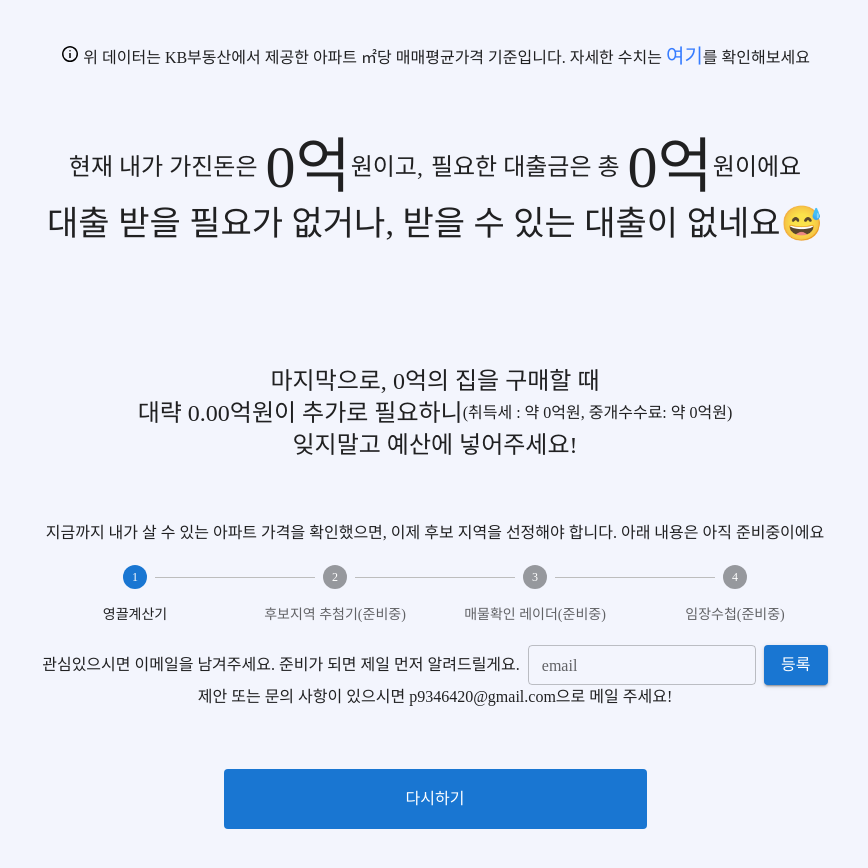
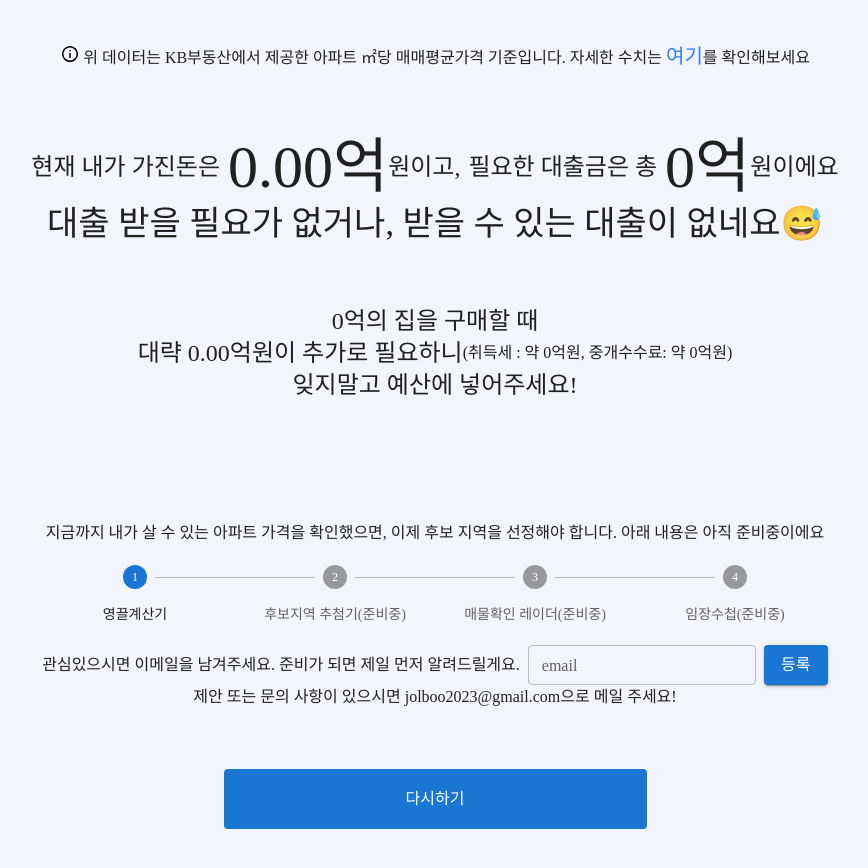
Before and after one commit to Bongbooski/jolbooNextJs, a Next.js app: page /soulGatheringCalculator/result in a window 1280 px wide. Shown: the part 746-1614 px from the top of the page, without its empty margins (205-1073 px from the left). Built offline with nearby package versions, Linux system fonts and the light colour scheme; a web font is replaced by a local one.

Commit message:
1차보완

```diff
--- a/constants/Common.ts
+++ b/constants/Common.ts
@@ -25,6 +25,8 @@ export interface PricePerSquareMeterType {
 }
 
 export enum HousePriceLitmitation {
+  DIDIMDOL_ADVANTAGE = 3,
+  DIDIMDOL_PRIME = 6,
   DIDIMDOL = 5,
   SPECIAL_HOME = 9,
 }
--- a/constants/Loan.ts
+++ b/constants/Loan.ts
@@ -3,6 +3,7 @@ export interface LoanResult {
   interest: number;
   loanAmount: string;
   interestAmount: string;
+  primeRate: number;
   fixedPaymentLoanAmountByMonth: number;
   fixedPrincipalPaymentLoanAmountFirstMonth: number;
 }
--- a/pages/soulGatheringCalculator/knowingMyself.tsx
+++ b/pages/soulGatheringCalculator/knowingMyself.tsx
@@ -13,6 +13,8 @@ import {
   Select,
   MenuItem,
   SelectChangeEvent,
+  Modal,
+  Box,
 } from "@mui/material";
 import { Dayjs } from "dayjs";
 import { AdapterDayjs } from "@mui/x-date-pickers/AdapterDayjs";
@@ -406,7 +408,7 @@ const Home: NextPageWithLayout = () => {
         </SurveyContents>
         <SurveyContents
           title={"다자녀 가구인가요?"}
-          description="성년이 되지 않은 자녀가 3명 이상이면 다자녀가구예요. 뱃속에 태아도 포함됩니다"
+          description="성년이 되지 않은 자녀가 2명 이상이면 다자녀가구예요. 뱃속에 태아도 포함됩니다"
         >
           <ToggleButtonGroup
             color="primary"
--- a/pages/soulGatheringCalculator/result.tsx
+++ b/pages/soulGatheringCalculator/result.tsx
@@ -34,6 +34,7 @@ import { Chart as ChartJS, ArcElement, Tooltip, Legend } from "chart.js";
 import { Doughnut } from "react-chartjs-2";
 import {
   FinalLoanResult,
+  HousePriceLitmitation,
   PaymentType,
   PricePerSquareMeter,
 } from "../../constants/Common";
@@ -43,6 +44,7 @@ import DistrictDescription from "../../components/DistrictDescription";
 import {
   calculateFixedPaymentLoanAmountByMonth,
   getCommaString,
+  getDidimdolHousePriceLimit,
   getFixedPrincipalInterest,
 } from "../../utils/CommonUtils";
 import SymbolSmall from "../../components/SymbolSmall";
@@ -83,11 +85,16 @@ const Result = () => {
   );
   const getMyAsset = useRecoilValue<number>(KnowingState.getMyAsset);
   const getLtv = useRecoilValue<number>(KnowingState.getLtv);
+  const internationalAge = useRecoilValue<number>(KnowingState.internationalAge);
+  const kidsCount = Number.parseInt(useRecoilValue<string>(KnowingState.kidsCount));
   const yearIncome = useRecoilValue<string>(KnowingState.yearIncome);
   const depositAmount = useRecoilValue<string>(KnowingState.depositAmount);
   const supportAmount = useRecoilValue<string>(KnowingState.supportAmount);
   const saveAmount = useRecoilValue<string>(KnowingState.saveAmount);
 
+  const isHavingKids = useRecoilValue<boolean | null>(KnowingState.isHavingKids);
+  const isNewCouple = useRecoilValue<boolean | null>(KnowingState.isNewCouple);
+  const isMarried = useRecoilValue<boolean>(KnowingState.isMarried);
   const isAbleDidimdol = useRecoilValue<boolean>(KnowingState.isAbleDidimdol);
   const [useDidimdol, setUseDidimdol] = useRecoilState<boolean>(
     KnowingState.useDidimdol
@@ -205,9 +212,12 @@ const Result = () => {
   }, [yearIncome]);
 
   useEffect(() => {
-    if (getMyAsset > 5) {
+    const didimdolHousePriceLimit = getDidimdolHousePriceLimit(isNewCouple || false, isMarried, isHavingKids || false, kidsCount, internationalAge);
+
+    if (getMyAsset >= didimdolHousePriceLimit || getMyAsset + Number.parseInt(supportAmount) >= didimdolHousePriceLimit) {
       setUseDidimdol(false);
-    } else if (getMyAsset > 9) {
+    }
+    if (getMyAsset >= 9 || getMyAsset + Number.parseInt(supportAmount) >= 9) {
       setUseSpecialHome(false);
     }
     // eslint-disable-next-line react-hooks/exhaustive-deps
@@ -336,7 +346,7 @@ const Result = () => {
               <InfoIcon fill="#6e6d6d" />
               <Typography variant="h6" gutterBottom>
                 {
-                "디딤돌대출을 사용하실 건가요?(사용하면 주택가격이 5억까지로 제한돼요)"
+                  `디딤돌대출을 사용하실 건가요?(사용하면 주택가격이 ${getDidimdolHousePriceLimit(isNewCouple || false, isMarried, isHavingKids || false, kidsCount, internationalAge)}억까지로 제한돼요)`
                 }
               </Typography>
 
@@ -484,7 +494,7 @@ const Result = () => {
               </Typography>
               <Box m={0.5} />
               <Typography variant="h2" gutterBottom>
-              {getMyAsset}억
+                {getMyAsset.toFixed(2)}억
               </Typography>
               <Typography variant="h5" gutterBottom>
                 원이고,
@@ -576,7 +586,7 @@ const Result = () => {
                       <TableRow>
                         <TableCell>대출명</TableCell>
                         <TableCell align="right">원금</TableCell>
-                      <TableCell align="right">이자율</TableCell>
+                        <TableCell align="right">이자율(기본금리-우대금리)</TableCell>
                         <TableCell align="right">
                           {paymentType === PaymentType.FIXED
                             ? "원리금균등(매월)"
@@ -598,7 +608,7 @@ const Result = () => {
                           <TableCell align="right">
                             {Number(row.loanAmount)}억
                           </TableCell>
-                        <TableCell align="right">{row.interest}%</TableCell>
+                          <TableCell align="right">{row.interest}% ({row.interest + Number(row.primeRate)}%-{Number(row.primeRate)}%)</TableCell>
                           <TableCell align="right">
                             {paymentType === PaymentType.FIXED
                               ? getCommaString(row.fixedPaymentLoanAmountByMonth)
@@ -671,6 +681,25 @@ const Result = () => {
           )}
         </div>
 
+        {/* 취득세 등 부가세 area */}
+        <div className="contentsArea">
+          <Typography variant="h5">
+            {Number(getFinalLoanResult.finalPropertyPrice.toFixed(2))}
+            억의 집을 구매할 때
+          </Typography>
+          <div className="verticalContainer">
+            <Typography variant="h5">
+              대략 {(calculateAcquisitionTax() + calculate복비()).toFixed(2)}
+              억원이 추가로 필요하니
+            </Typography>
+            <Typography>
+              (취득세 : 약 {Number(calculateAcquisitionTax().toFixed(2))}
+              억원, 중개수수료: 약 {Number(calculate복비().toFixed(2))}억원)
+            </Typography>
+          </div>
+          <Typography variant="h5">잊지말고 예산에 넣어주세요!</Typography>
+        </div>
+
         <div className="contentsArea">
           {totalLoanAmount !== 0 &&
             (Number(saveAmount) * 10000 - Number(getTotalPayment()) <= 0 ? (
@@ -731,25 +760,6 @@ const Result = () => {
                 </Typography>
               </>
             ))}
-      </div>
-
-      {/* 취득세 등 부가세 area */}
-      <div className="contentsArea">
-        <Typography variant="h5">
-          마지막으로, {Number(getFinalLoanResult.finalPropertyPrice.toFixed(2))}
-          억의 집을 구매할 때
-        </Typography>
-        <div className="verticalContainer">
-          <Typography variant="h5">
-            대략 {(calculateAcquisitionTax() + calculate복비()).toFixed(2)}
-            억원이 추가로 필요하니
-          </Typography>
-          <Typography>
-            (취득세 : 약 {Number(calculateAcquisitionTax().toFixed(2))}
-            억원, 중개수수료: 약 {Number(calculate복비().toFixed(2))}억원)
-          </Typography>
-        </div>
-        <Typography variant="h5">잊지말고 예산에 넣어주세요!</Typography>
         </div>
 
         <div className="contentsArea">
@@ -849,7 +859,7 @@ const Result = () => {
 
           <div className="verticalContainer">
             <Typography gutterBottom>
-            제안 또는 문의 사항이 있으시면 p9346420@gmail.com으로 메일 주세요!
+              제안 또는 문의 사항이 있으시면 jolboo2023@gmail.com으로 메일 주세요!
             </Typography>
           </div>
         </div>
@@ -862,7 +872,6 @@ const Result = () => {
             </Link>
           </div>
           <KakaoAdFit />
-        {/* </div> */}
         </div>
       </div>
       <style jsx>{`
--- a/state/KnowingState.ts
+++ b/state/KnowingState.ts
@@ -21,6 +21,7 @@ import { LoanResult, LoanType } from "../constants/Loan";
 import {
   calculateFixedPaymentLoanAmountByMonth,
   calculateFixedPrincipalPaymentLoanAmountFirstMonth,
+  getDidimdolHousePriceLimit,
   getPrincipalAndInterest,
   getPrincipalAndInterestInSoulGathering,
 } from "../utils/CommonUtils";
@@ -119,7 +120,7 @@ export const KnowingState: KnowingStateType = {
   }),
   useSpecialHome: atom<boolean>({
     key: RecoilKey.knowing["KNOWING/useSpecialHome"],
-    default: true,
+   default: true,
   }),
 
   isMarried: selector<boolean>({
@@ -462,7 +463,7 @@ export const KnowingState: KnowingStateType = {
             getSpecialHomeLoanPrimeRate;
         }
       }
-
+      // return { rate: 0.2, primeArray: [{name: "111", rate: 0.1}, {name: "222", rate: 0.1}]}
       return result?.toFixed(2);
     },
   }),
@@ -637,6 +638,7 @@ export const KnowingState: KnowingStateType = {
         const didimdolInterest: number = Number.parseFloat(
           didimdolInterestResult ? didimdolInterestResult : "0"
         );
+        const didimdolPrimeRate: number = Number.parseFloat(get(KnowingState.getDidimdolPrimeRate));
         const didimdolLimit: number = get(KnowingState.getDidimdolLimit);
         const [didimdolPrincipalAmount, didimdolInterestAmount] =
           getPrincipalAndInterest(
@@ -647,12 +649,13 @@ export const KnowingState: KnowingStateType = {
           );
         if (
           soulGatheringAmount -
-            (didimdolPrincipalAmount + didimdolInterestAmount) >=
+          (didimdolPrincipalAmount + didimdolInterestAmount) >=
           0
         ) {
           result.push({
             name: LoanType.DIDIMDOL,
             interest: didimdolInterest,
+            primeRate: didimdolPrimeRate,
             loanAmount: didimdolPrincipalAmount.toFixed(2),
             interestAmount: didimdolInterestAmount.toFixed(2),
             fixedPaymentLoanAmountByMonth:
@@ -684,6 +687,7 @@ export const KnowingState: KnowingStateType = {
             result.push({
               name: LoanType.DIDIMDOL,
               interest: didimdolInterest,
+              primeRate: didimdolPrimeRate,
               loanAmount: principalAmount.toFixed(2),
               interestAmount: interestAmount.toFixed(2),
               fixedPaymentLoanAmountByMonth:
@@ -716,6 +720,7 @@ export const KnowingState: KnowingStateType = {
         const specialHomeLoanInterest: number = specialHomeLoanInterestResult
           ? Number.parseFloat(specialHomeLoanInterestResult)
           : 0;
+        const specialHomeLoanPrimeRate: number = Number.parseFloat(get(KnowingState.getSpecialHomeLoanPrimeRate).toFixed(2));
         const specialHomeLoanLimit: number = get(
           KnowingState.getSpecialHomeLoanLimit
         );
@@ -729,12 +734,13 @@ export const KnowingState: KnowingStateType = {
 
         if (
           soulGatheringAmount -
-            (specialHomeLoanPrincipalAmount + specialHomeLoanInterestAmount) >=
+          (specialHomeLoanPrincipalAmount + specialHomeLoanInterestAmount) >=
           0
         ) {
           result.push({
             name: LoanType.SPECIAL_HOME,
             interest: specialHomeLoanInterest,
+            primeRate: specialHomeLoanPrimeRate,
             loanAmount: specialHomeLoanPrincipalAmount.toFixed(2),
             interestAmount: specialHomeLoanInterestAmount.toFixed(2),
             fixedPaymentLoanAmountByMonth:
@@ -767,6 +773,7 @@ export const KnowingState: KnowingStateType = {
             result.push({
               name: LoanType.SPECIAL_HOME,
               interest: specialHomeLoanInterest,
+              primeRate: specialHomeLoanPrimeRate,
               loanAmount: principalAmount.toFixed(2),
               interestAmount: interestAmount.toFixed(2),
               fixedPaymentLoanAmountByMonth:
@@ -890,12 +897,13 @@ export const KnowingState: KnowingStateType = {
           );
         if (
           soulGatheringAmount -
-            (normalLoanPrincipalAmount + normalLoanInterestAmount) >=
+          (normalLoanPrincipalAmount + normalLoanInterestAmount) >=
           0
         ) {
           result.push({
             name: LoanType.NORMAL,
             interest: NormalLoanInterest,
+            primeRate: 0,
             loanAmount: normalLoanPrincipalAmount.toFixed(2),
             interestAmount: normalLoanInterestAmount.toFixed(2),
             fixedPaymentLoanAmountByMonth:
@@ -928,6 +936,7 @@ export const KnowingState: KnowingStateType = {
             result.push({
               name: LoanType.NORMAL,
               interest: NormalLoanInterest,
+              primeRate: 0,
               loanAmount: principalAmount.toFixed(2),
               interestAmount: interestAmount.toFixed(2),
               fixedPaymentLoanAmountByMonth:
@@ -991,6 +1000,7 @@ export const KnowingState: KnowingStateType = {
 
         if (useDidimdol && isAbleDidimdol && loanAmountByLtv > 0) {
           const didimdolInterestResult = get(KnowingState.getDidimdolInterest);
+          const didimdolPrimeRate: number = Number.parseFloat(get(KnowingState.getDidimdolPrimeRate));
           const didimdolInterest: number = Number.parseFloat(
             didimdolInterestResult ? didimdolInterestResult : "0"
           );
@@ -1011,6 +1021,7 @@ export const KnowingState: KnowingStateType = {
               interest: didimdolInterest,
               loanAmount: didimdolPrincipalAmount.toFixed(2),
               interestAmount: didimdolInterestAmount.toFixed(2),
+              primeRate: didimdolPrimeRate,
               fixedPaymentLoanAmountByMonth:
                 calculateFixedPaymentLoanAmountByMonth(
                   borrowingYear,
@@ -1039,6 +1050,7 @@ export const KnowingState: KnowingStateType = {
                 interest: didimdolInterest,
                 loanAmount: principalAmount.toFixed(2),
                 interestAmount: interestAmount.toFixed(2),
+                primeRate: didimdolPrimeRate,
                 fixedPaymentLoanAmountByMonth:
                   calculateFixedPaymentLoanAmountByMonth(
                     borrowingYear,
@@ -1060,7 +1072,9 @@ export const KnowingState: KnowingStateType = {
         if (useSpecialHome && isAbleSpecialHomeLoan && loanAmountByLtv > 0) {
           const specialHomeLoanInterestResult = get(
             KnowingState.getSpecialHomeLoanInterest
-          );
+          ); (2)
+          const specialHomePrimeRate: number = Number.parseFloat(get(KnowingState.getSpecialHomeLoanPrimeRate).toFixed(2));
+
           const specialHomeLoanInterest: number = specialHomeLoanInterestResult
             ? Number.parseFloat(specialHomeLoanInterestResult)
             : 0;
@@ -1083,6 +1097,7 @@ export const KnowingState: KnowingStateType = {
             result.finalLoanResult.push({
               name: LoanType.SPECIAL_HOME,
               interest: specialHomeLoanInterest,
+              primeRate: specialHomePrimeRate,
               loanAmount: specialHomeLoanPrincipalAmount.toFixed(2),
               interestAmount: specialHomeLoanInterestAmount.toFixed(2),
               fixedPaymentLoanAmountByMonth:
@@ -1113,6 +1128,7 @@ export const KnowingState: KnowingStateType = {
                 interest: specialHomeLoanInterest,
                 loanAmount: principalAmount.toFixed(2),
                 interestAmount: interestAmount.toFixed(2),
+                primeRate: specialHomePrimeRate,
                 fixedPaymentLoanAmountByMonth:
                   calculateFixedPaymentLoanAmountByMonth(
                     borrowingYear,
@@ -1144,6 +1160,7 @@ export const KnowingState: KnowingStateType = {
             interest: NormalLoanInterest,
             loanAmount: principalAmount.toFixed(2),
             interestAmount: interestAmount.toFixed(2),
+            primeRate: 0,
             fixedPaymentLoanAmountByMonth:
               calculateFixedPaymentLoanAmountByMonth(
                 borrowingYear,
@@ -1178,7 +1195,12 @@ export const KnowingState: KnowingStateType = {
         }
       }
 
+      const isMarried = get(KnowingState.isMarried);
       const isFirstTime = get(KnowingState.isFirstTime);
+      const isNewCouple = get(KnowingState.isNewCouple);
+      const kidsCount = Number.parseInt(get(KnowingState.kidsCount));
+      const internationalAge = get(KnowingState.internationalAge);
+      const isHavingKids = get(KnowingState.isHavingKids);
       const havingNoHouse = get(KnowingState.havingNoHouse);
       const yearIncome = Number.parseInt(get(KnowingState.yearIncome));
 
@@ -1196,10 +1218,11 @@ export const KnowingState: KnowingStateType = {
       // }
 
       if (useDidimdol && includeDidimdol) {
+        const didimdolHousePriceLimit = getDidimdolHousePriceLimit(isNewCouple || false, isMarried, isHavingKids, kidsCount, internationalAge);
         // 디딤돌 사용시 최대 5억 제한
-        if (totalLoanAmount + getMyAsset > HousePriceLitmitation.DIDIMDOL) {
-          result.finalPropertyPrice = HousePriceLitmitation.DIDIMDOL;
-          result.additionalMessage = `디딤돌 대출 사용시 주택가격이 ${HousePriceLitmitation.DIDIMDOL}억까지로 제한돼요`;
+        if (totalLoanAmount + getMyAsset > didimdolHousePriceLimit) {
+          result.finalPropertyPrice = didimdolHousePriceLimit;
+          result.additionalMessage = `디딤돌 대출 사용시 주택가격이 ${didimdolHousePriceLimit}억까지로 제한돼요`;
           isLimited = true;
         }
       } else if (useSpecialHome && includeSpecialHome) {
@@ -1227,6 +1250,7 @@ export const KnowingState: KnowingStateType = {
 
         if (useDidimdol && isAbleDidimdol && loanAmountByLimitedPrice > 0) {
           const didimdolInterestResult = get(KnowingState.getDidimdolInterest);
+          const didimdolPrimeRate: number = Number.parseFloat(get(KnowingState.getDidimdolPrimeRate));
           const didimdolInterest: number = Number.parseFloat(
             didimdolInterestResult ? didimdolInterestResult : "0"
           );
@@ -1246,6 +1270,7 @@ export const KnowingState: KnowingStateType = {
               interest: didimdolInterest,
               loanAmount: didimdolPrincipalAmount.toFixed(2),
               interestAmount: didimdolInterestAmount.toFixed(2),
+              primeRate: didimdolPrimeRate,
               fixedPaymentLoanAmountByMonth:
                 calculateFixedPaymentLoanAmountByMonth(
                   borrowingYear,
@@ -1272,6 +1297,7 @@ export const KnowingState: KnowingStateType = {
               result.finalLoanResult.push({
                 name: LoanType.DIDIMDOL,
                 interest: didimdolInterest,
+                primeRate: didimdolPrimeRate,
                 loanAmount: principalAmount.toFixed(2),
                 interestAmount: interestAmount.toFixed(2),
                 fixedPaymentLoanAmountByMonth:
@@ -1305,6 +1331,8 @@ export const KnowingState: KnowingStateType = {
             ? Number.parseFloat(specialHomeLoanInterestResult)
             : 0;
 
+          const specialHomeLoanPrimeRate: number = Number.parseFloat(get(KnowingState.getSpecialHomeLoanPrimeRate).toFixed(2));
+
           const specialHomeLoanLimit: number = get(
             KnowingState.getSpecialHomeLoanLimit
           );
@@ -1323,6 +1351,7 @@ export const KnowingState: KnowingStateType = {
             result.finalLoanResult.push({
               name: LoanType.SPECIAL_HOME,
               interest: specialHomeLoanInterest,
+              primeRate: specialHomeLoanPrimeRate,
               loanAmount: specialHomeLoanPrincipalAmount.toFixed(2),
               interestAmount: specialHomeLoanInterestAmount.toFixed(2),
               fixedPaymentLoanAmountByMonth:
@@ -1354,6 +1383,7 @@ export const KnowingState: KnowingStateType = {
                 interest: specialHomeLoanInterest,
                 loanAmount: principalAmount.toFixed(2),
                 interestAmount: interestAmount.toFixed(2),
+                primeRate: specialHomeLoanPrimeRate,
                 fixedPaymentLoanAmountByMonth:
                   calculateFixedPaymentLoanAmountByMonth(
                     borrowingYear,
@@ -1385,6 +1415,7 @@ export const KnowingState: KnowingStateType = {
             interest: NormalLoanInterest,
             loanAmount: principalAmount.toFixed(2),
             interestAmount: interestAmount.toFixed(2),
+            primeRate: 0,
             fixedPaymentLoanAmountByMonth:
               calculateFixedPaymentLoanAmountByMonth(
                 borrowingYear,
```
Also changed, not shown: utils/CommonUtils.ts (+12 -2 lines). Lines whose indentation alone changed are shown as unchanged.
